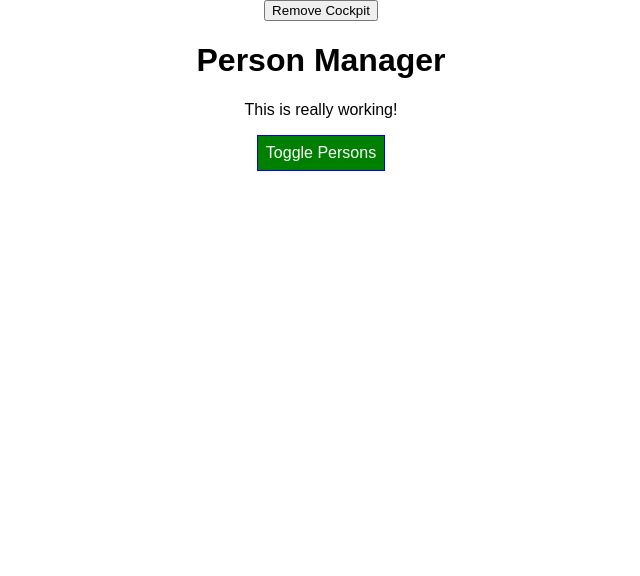
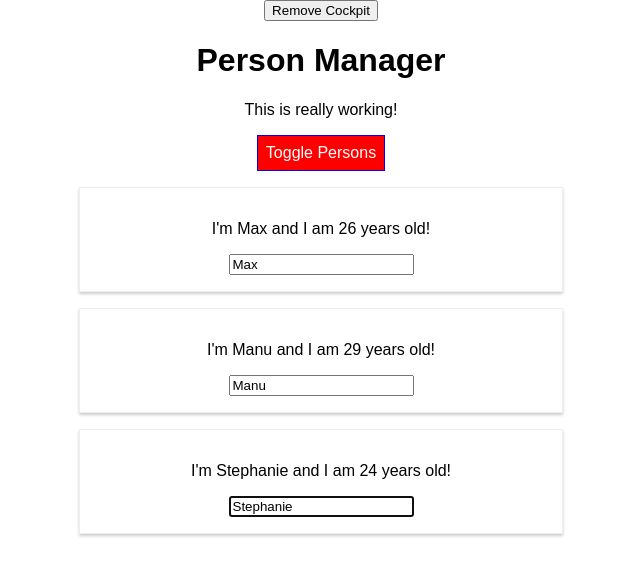
Before and after one commit to RaidenDilan/react-complete-guide, a React app: page / in a window 1280 px wide. Shown: the top 576 px of the page, without its empty margins (319-959 px from the left). Built offline with nearby package versions, Linux system fonts and the light colour scheme; the HTML template or start-up script is replaced by a standard one.

Commit message:
Refs with React Hooks

```diff
--- a/src/components/Cockpit/Cockpit.js
+++ b/src/components/Cockpit/Cockpit.js
@@ -1,15 +1,22 @@
-import React, { useEffect } from 'react';
+import React, { useEffect, useRef } from 'react';
 import classes from './Cockpit.css';
 
 const cockpit = (props) => {
+  const toggleBtnRef = useRef(null); // useRef hook used in a functional Components
+  // toggleBtnRef.current.click(); // can't call thus toggleBtnRef here because the button is undefined
+
   useEffect(() => {
     console.log('[Cockpit.js] useEffect');
     // Http request
-    let timer = setTimeout(() => {
-      alert('Saved data to cloud');
-    }, 1000);
+    // let timer = setTimeout(() => {
+    //   alert('Saved data to cloud');
+    // }, 1000);
+
+    // We toggleBtnRef here because useEffect run after every render cycle, therefore our button will be defined.
+    toggleBtnRef.current.click();
+
     return (() => {
-      clearTimeout(timer);
+      // clearTimeout(timer);
       console.log('[Cockpit.js] cleanup work in useEffect');
     });
   }, []); // You can pass more then one argument here.
@@ -35,6 +42,7 @@ const cockpit = (props) => {
       <h1>{ props.title }</h1>
       <p className={ assignedClasses.join(' ') }>This is really working!</p>
       <button
+        ref={ toggleBtnRef }
         className={ btnClass }
         onClick={ props.clicked }
         >
--- a/src/components/Persons/Person/Person.js
+++ b/src/components/Persons/Person/Person.js
@@ -18,7 +18,7 @@ import PropTypes from 'prop-types';
 class Person extends Component {
   constructor(props) {
     super(props);
-    this.inputElementRef = React.createRef();
+    this.inputElementRef = React.createRef(); // React references to focus() on the last React element
   }
   componentDidMount() {
     // this.inputElement.focus();
@@ -35,7 +35,7 @@ class Person extends Component {
         <p>{ this.props.children }</p>
         <input
           // ref={ (inputEl) => { this.inputElement = inputEl } } // 1st APPROACH to using React references
-          ref={ this.inputElementRef } // 2n APPROACH to using React references with the constructor()
+          ref={ this.inputElementRef } // 2n APPROACH to using React references with the constructor() // Also function based approach.
           type="text"
           onChange={ this.props.changed }
           value={ this.props.name }
```
